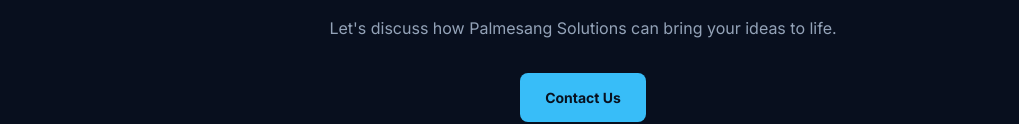
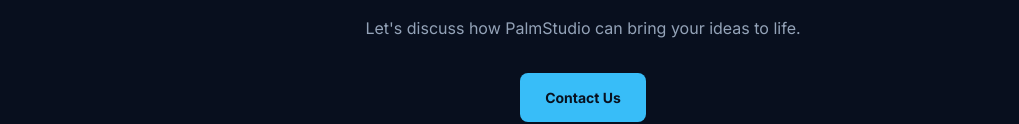
Before and after one commit to Palmesang-Solution/palmesang-solutions, a plain HTML site: page index.html in a window 1280 px wide. Shown: the part 3390-3514 px from the top of the page, without its empty margins (57-1076 px from the left). Drawn offline with Linux system fonts and the light colour scheme.

```diff
--- a/index.html
+++ b/index.html
@@ -186,7 +186,7 @@
                 <span class="section-label">LET'S CONNECT</span>
                 <h2>Have a Project in Mind?</h2>
                 <p>
-                    Let's discuss how Palmesang Solutions can
+                    Let's discuss how PalmStudio can
                     bring your ideas to life.
                 </p>
                 <a href="mailto:yourcompany@example.com"
```
